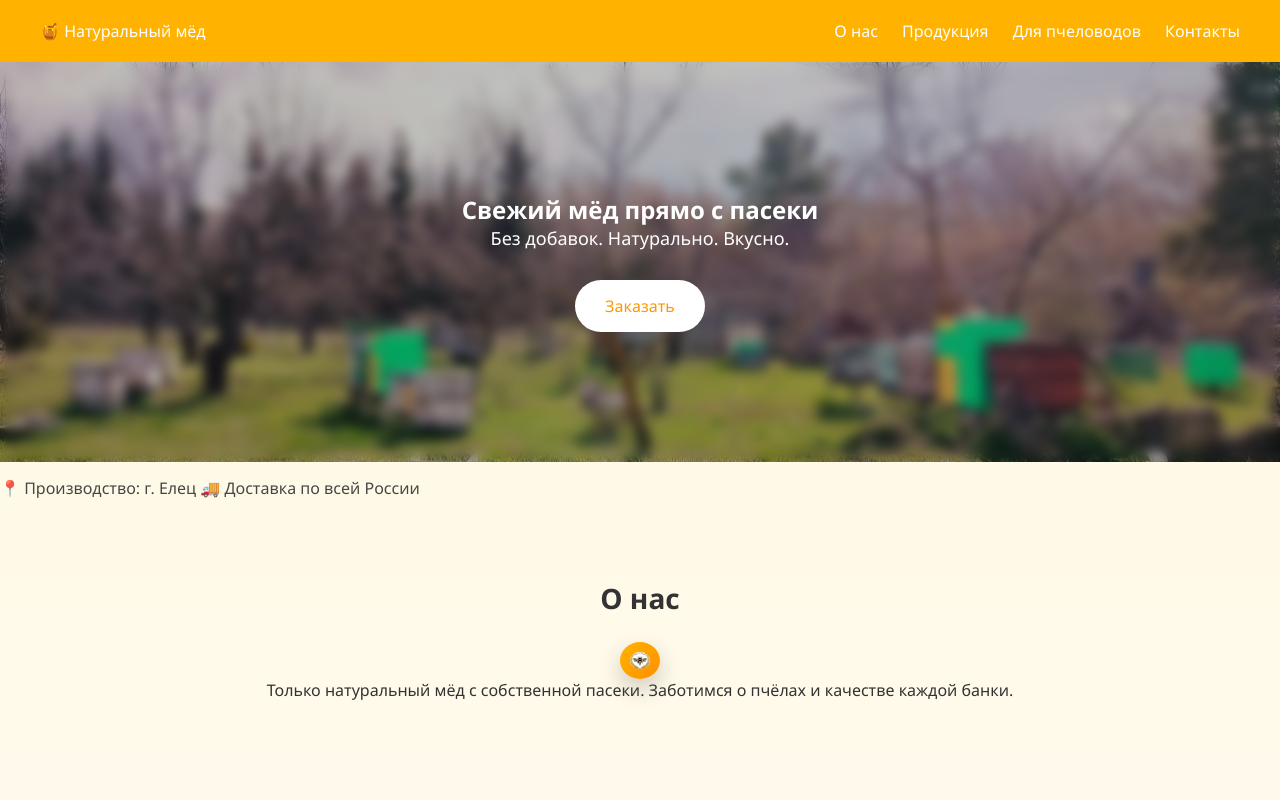
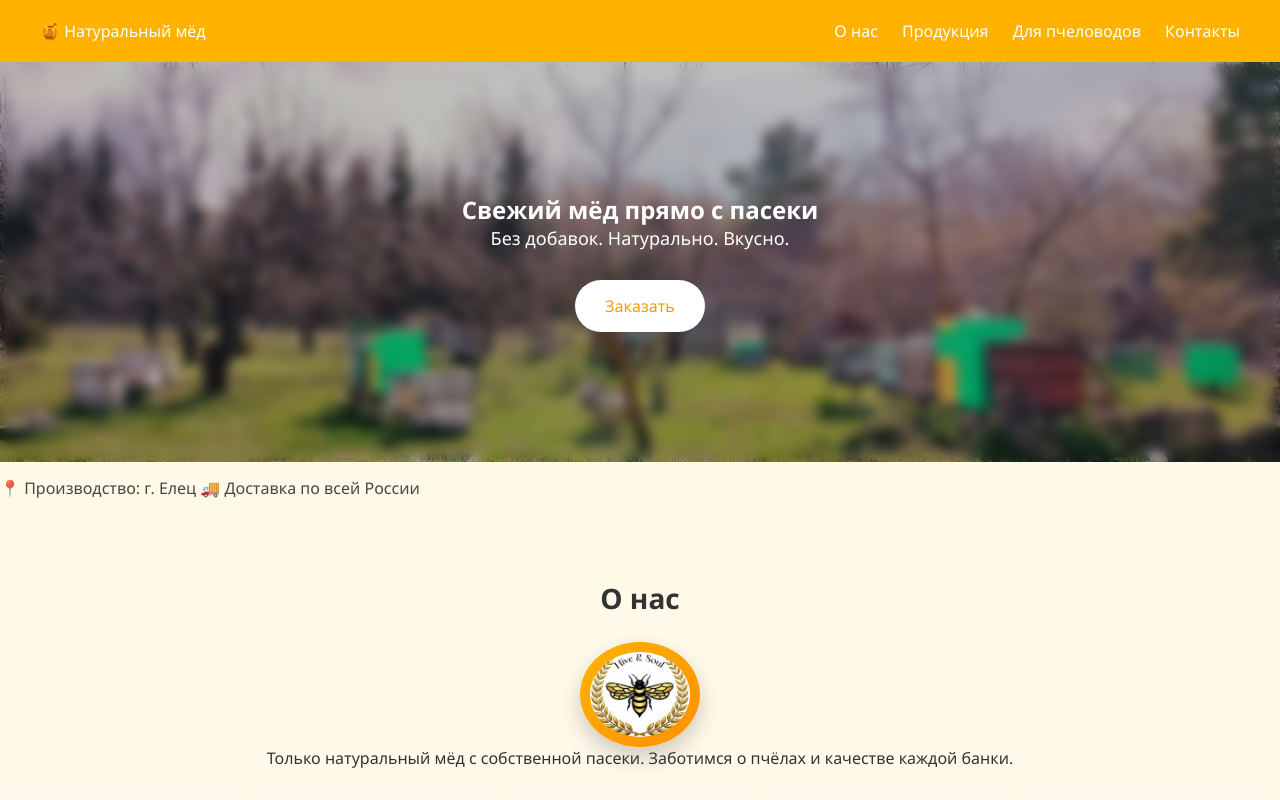
Before and after one commit to Davo2012/hive-soul, a plain HTML site: page index.html in a window 1280 px wide. Shown: the top 800 px of the page. Drawn offline with Linux system fonts and the light colour scheme.

Commit message:
Update style.css

```diff
--- a/style.css
+++ b/style.css
@@ -293,7 +293,7 @@ footer {
 }
 
 .about-logo img {
-    width: 40px;
+    width: 120px;
     height: auto;
     border-radius: 50%;
     padding: 10px;
```
